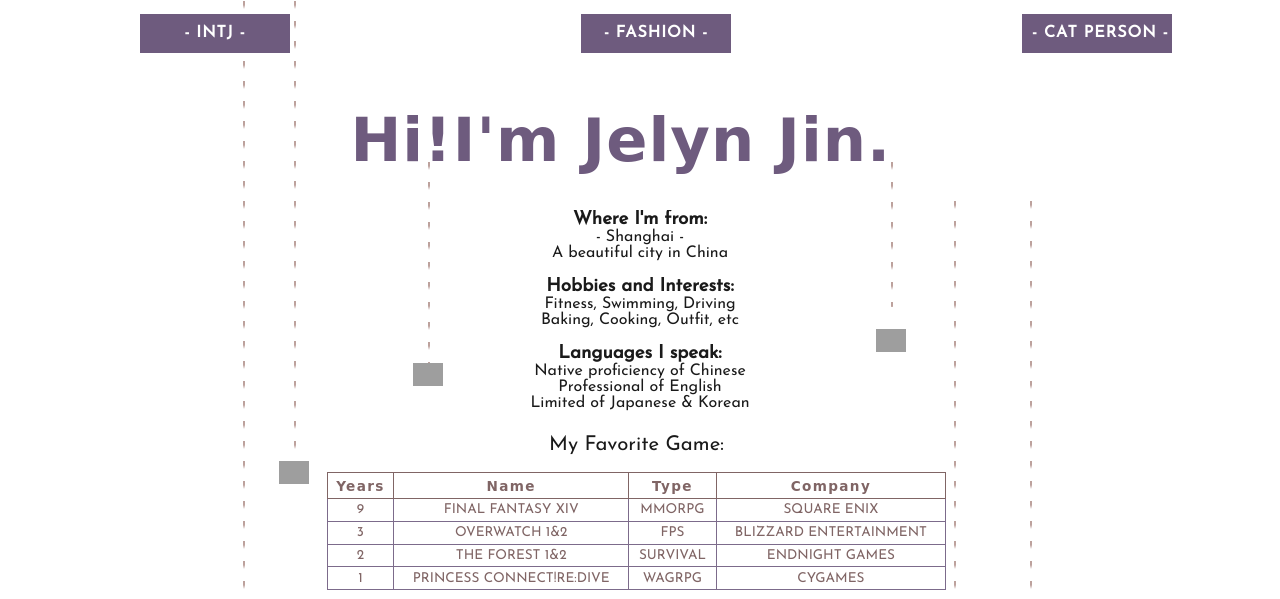
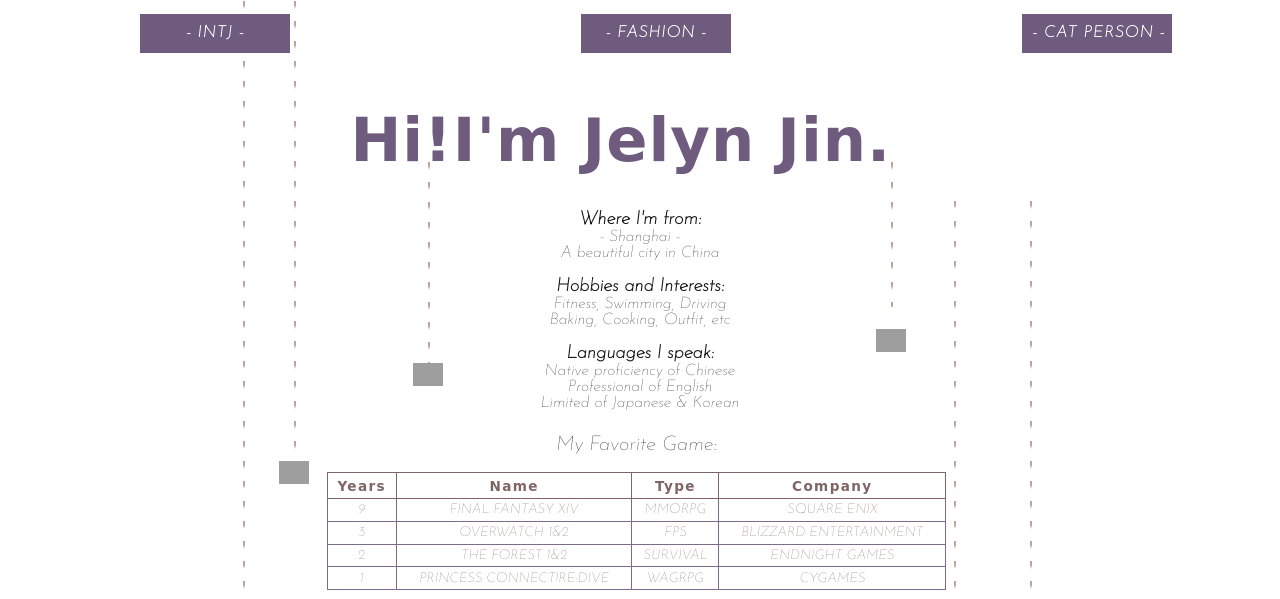
Before and after one commit to JelynJ/JelynJ.github.io, a plain HTML site: page index.html in a window 1280 px wide. Shown: the part 199-798 px from the top of the page. Drawn offline with Linux system fonts and the light colour scheme; grey boxes are pictures that could not be loaded; a web font is replaced by a local one.

Commit message:
refactor

```diff
--- a/css/global.css
+++ b/css/global.css
@@ -1,4 +1,12 @@
-@import url('https://fonts.googleapis.com/css?family=Josefin+Sans');
+
+.header {
+    display: flex;
+    justify-content: space-between;
+    align-items: center;
+    padding: 0 10% 0 12%;
+    margin: -12% 0 0 0;
+    overflow: visible;
+}
 
 * {
     box-sizing: border-box;
@@ -8,15 +16,6 @@
     font-family: 'Josefin Sans', sans-serif;
     font-style: normal;
     scroll-behavior: smooth;
-}
-
-.header {
-    display: flex;
-    justify-content: space-between;
-    align-items: center;
-    padding: 0 10% 0 12%;
-    margin: -12% 0 0 0;
-    overflow: visible;
 }
 
 
@@ -747,9 +746,9 @@ a:active {
 }
 
 @font-face {
-    font-family: 'Josefin Sans';
+    font-family: 'Josefin Sans', sans-serif;
     font-style: normal;
     font-weight: 100;
     font-display: swap;
-    src: url(/assets/fonts/JosefinSans-Italic-VariableFont_wght.ttf) format('truetype');
+    src: url(/assets/fonts/JosefinSans-VariableFont_wght.ttf) format('truetype');
 }
--- a/index.html
+++ b/index.html
@@ -8,7 +8,6 @@
     <link rel="preconnect" href="https://fonts.googleapis.com">
     <link rel="preconnect" href="https://fonts.gstatic.com" crossorigin>
     <link href="https://fonts.googleapis.com/css2?family=Croissant+One&family=Josefin+Sans:ital,wght@1,100&display=swap" rel="stylesheet">
-    <link href='https://fonts.googleapis.com/css?family=Josefin+Sans' rel='stylesheet'>
     <title>Jelyn Jin's World</title>
 </head>
 <body>
```
Also changed, not shown: 1 other file.
